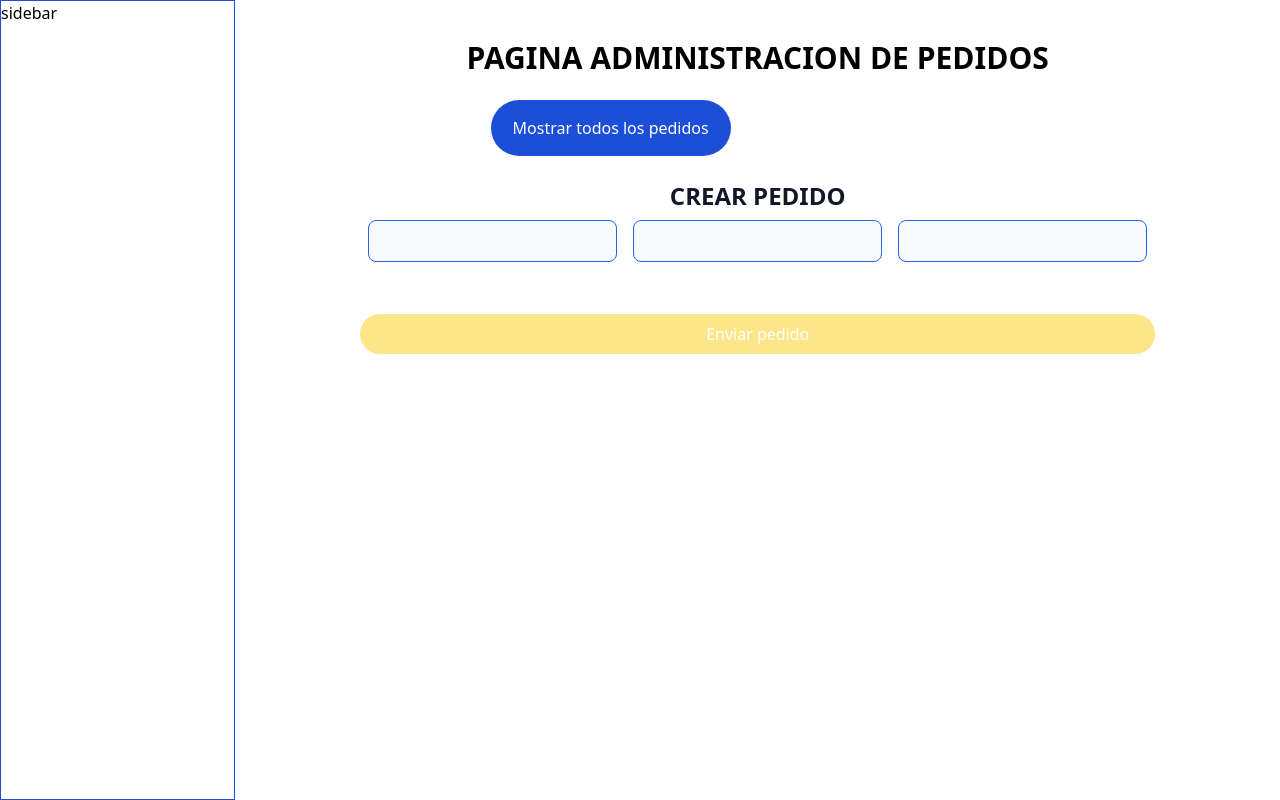
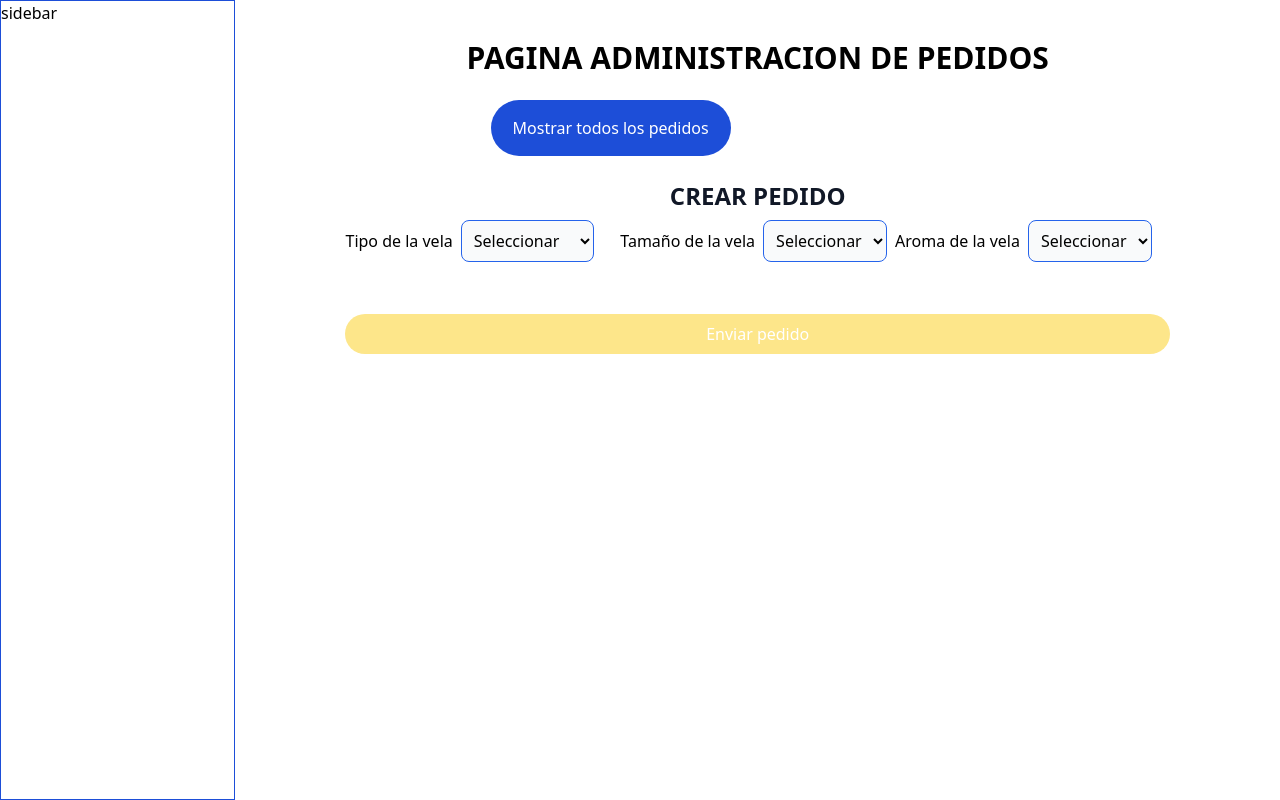
Before and after one commit to SebG15/proyecto, a React (Create React App) app: page /admin/productos in a window 1280 px wide. Both pictures are taken after a click on the button "Hacer pedido". Built offline with nearby package versions, Linux system fonts and the light colour scheme.

Commit message:
pagina de admin lista, se puede agregar produc pero no a la base de datos

```diff
--- a/package.json
+++ b/package.json
@@ -11,6 +11,7 @@
     "react-dom": "^17.0.2",
     "react-router-dom": "^5.3.0",
     "react-scripts": "4.0.3",
+    "react-toastify": "^8.0.3",
     "web-vitals": "^1.0.1"
   },
   "scripts": {
--- a/src/App.jsx
+++ b/src/App.jsx
@@ -15,6 +15,7 @@ import {
 } from "react-router-dom";
 
 import PrivateLayout from 'layouts/PrivateLayout';
+
 
 
 
--- a/src/pages/Admin/Productos.jsx
+++ b/src/pages/Admin/Productos.jsx
@@ -1,10 +1,37 @@
-import React, {useEffect,useState} from 'react'
+import React, {useEffect,useState,useRef} from 'react'
+import { ToastContainer, toast } from 'react-toastify';
+import 'react-toastify/dist/ReactToastify.css';
+
+
+
+// back
+const productosbackend=[
+    {
+    tipo:"Paz",
+    tamaño:"Grande",
+    aroma: "limon"
+  },
+  {
+    tipo:"Armonia",
+    tamaño:"Pequeño",
+    aroma: "Vainilla"
+
+  },
+  ]
 
 
 
 const Productos = () => {
-    const [MostrarTabla,setMostrarTabla] = useState(true)
-    const [TextoBoton,setTextoBoton] = useState("Hacer pedido")
+
+    const [MostrarTabla,setMostrarTabla] = useState(true);
+    const [Productos,setProductos] = useState([]);
+    const [TextoBoton,setTextoBoton] = useState("Hacer pedido");
+
+    useEffect(()=>{
+//Obtener lista desde el front
+setProductos(productosbackend);
+    },[]
+    )
 
     useEffect(()=> {
         if (MostrarTabla){
@@ -29,14 +56,35 @@ const Productos = () => {
            </button>
            </div>
 
-           {MostrarTabla ?
-           <TablaProductos/>:
-           <FormularioProducto/>
-        }
+           {MostrarTabla ? (
+           <TablaProductos listaproductos={Productos}/>
+           ) : (
+           <FormularioProducto
+           setMostrarTabla={setMostrarTabla}
+           setProductos={setProductos}
+           listaproductos={Productos}
+           />
+        )}
+
+        <ToastContainer
+        position="bottom-right"
+        autoClose={5000}
+        hideProgressBar={false}
+        newestOnTop={false}
+        closeOnClick={false}
+        rtl={false}
+        pauseOnFocusLoss={false}
+        draggable
+        pauseOnHover={false} />
        </div>
     )
 }
-const TablaProductos =() => {
+const TablaProductos =({listaproductos}) => {
+    useEffect( ()=>{
+        console.log('Listado del back', listaproductos);
+    }
+
+    )
     return (
         <div className="flex flex-col items-center justify-center">
             <h2 className="text-2xl font-semibold text-gray-900 ">PEDIDOS</h2>
@@ -49,11 +97,15 @@ const TablaProductos =() => {
                 </tr>
             </thead>
             <tbody>
-                <tr>
-                    <td>Paz</td>
-                    <td>Grande</td>
-                    <td>Florar</td>
-                </tr>
+                {listaproductos.map((Productos) => {
+                    return (
+                        <tr>
+                            <td>{Productos.tipo}</td>
+                            <td>{Productos.tamaño}</td>
+                            <td>{Productos.aroma}</td>
+                        </tr>
+                    ) ;
+                })}
 
             </tbody>
         </table>
@@ -61,15 +113,95 @@ const TablaProductos =() => {
         </div>
 
     )
-}
-const FormularioProducto =() => {
+};
+const FormularioProducto =({setMostrarTabla,listaproductos, setProductos}) =>
+ {
+    const form = useRef(null);
+
+
+   const submitForm = (e) =>{
+       e.preventDefault();
+       const fd = new FormData (form.current);
+
+       const nuevoProducto ={};
+       fd.forEach((value,key)=> {
+        nuevoProducto[key]=value;
+
+    });
+
+    setMostrarTabla(true)
+    toast.success('¡Pedido enviado!',{
+        position: "bottom-right",
+        autoClose: 5000,
+        hideProgressBar: false,
+        closeOnClick: false,
+        pauseOnHover: false,
+        draggable: true,
+        progress: undefined,
+        });
+
+
+    setProductos([...listaproductos,nuevoProducto]);
+   };
+
     return <div className="flex flex-col items-center justify-center">
             <h3 className="text-2xl font-semibold text-gray-900 ">  CREAR PEDIDO</h3>
-            <form className="grid grid-cols-3">
-                <input className= "bg-gray-50 border border-blue-600 p-2 rounded-lg m-2 " type="text" />
-                <input className= "bg-gray-50 border border-blue-600 p-2 rounded-lg m-2 " type="text" />
-                <input className= "bg-gray-50 border border-blue-600 p-2 rounded-lg m-2 " type="text" />
-                <button className=" justify-between col-span-4 bg-yellow-200 p-2 rounded-full hover:bg-yellow-300 text-white mt-11  ">
+            <form ref={form} onSubmit={submitForm}  className="grid grid-cols-3">
+            <label htmlFor="tipo">
+                    Tipo de la vela
+                    <select
+
+                    className= "bg-gray-50 border border-blue-600 p-2 rounded-lg m-2 "
+                     name="tipo"
+                     required
+                     defaultValue={''}>
+                        <option disabled value={''}>Seleccionar</option>
+                        <option >Relajante</option>
+                        <option >Anti-Estres</option>
+                        <option >Tranquilidad</option>
+
+                    </select>
+
+                </label>
+                <label htmlFor="tamaño">
+                    Tamaño de la vela
+                    <select
+
+                    className= "bg-gray-50 border border-blue-600 p-2 rounded-lg m-2 "
+                     name="tamaño"
+                     required
+                     defaultValue={''}>
+                        <option disabled value={''} >Seleccionar</option>
+                        <option >Grande</option>
+                        <option >Mediana</option>
+                        <option >Pequeña</option>
+                    </select>
+
+                </label>
+                <label htmlFor="aroma">
+                   Aroma de la vela
+                    <select
+
+                    className= "bg-gray-50 border border-blue-600 p-2 rounded-lg m-2 "
+                    name="aroma"
+                    required
+                    defaultValue={''}
+                    >
+                        <option disabled value={''} >Seleccionar</option>
+                        <option >Vainilla</option>
+                        <option >Manzana</option>
+                        <option >Frutal</option>
+                    </select>
+
+                </label>
+
+
+                <button
+                type="submit"
+                className=" justify-between col-span-4 bg-yellow-200 p-2 rounded-full hover:bg-yellow-300 text-white mt-11"
+
+                >
+
                      Enviar pedido</button>
             </form>
          </div>;
```
Also changed, not shown: 1 other file (tests, documents, lock files or other folders).
